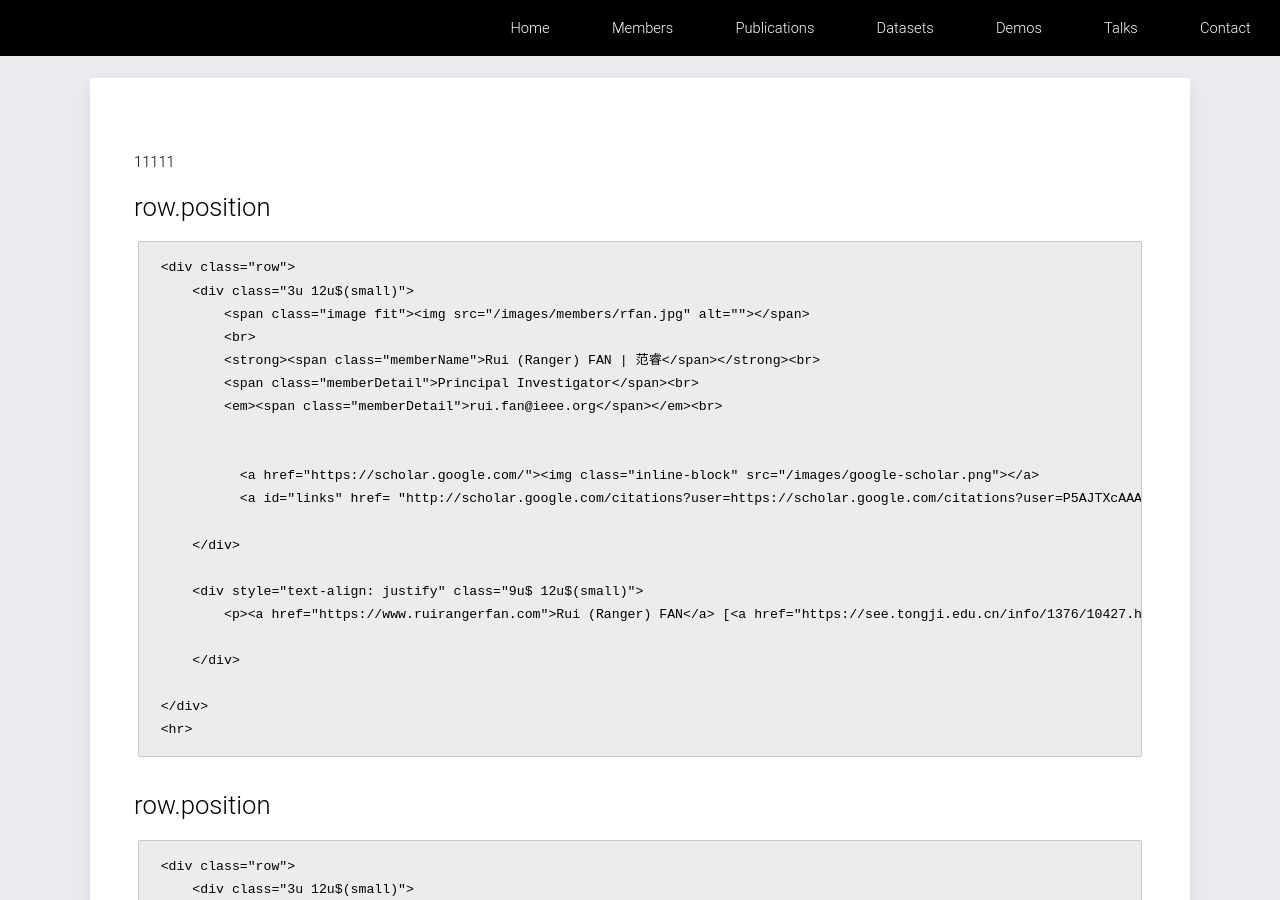
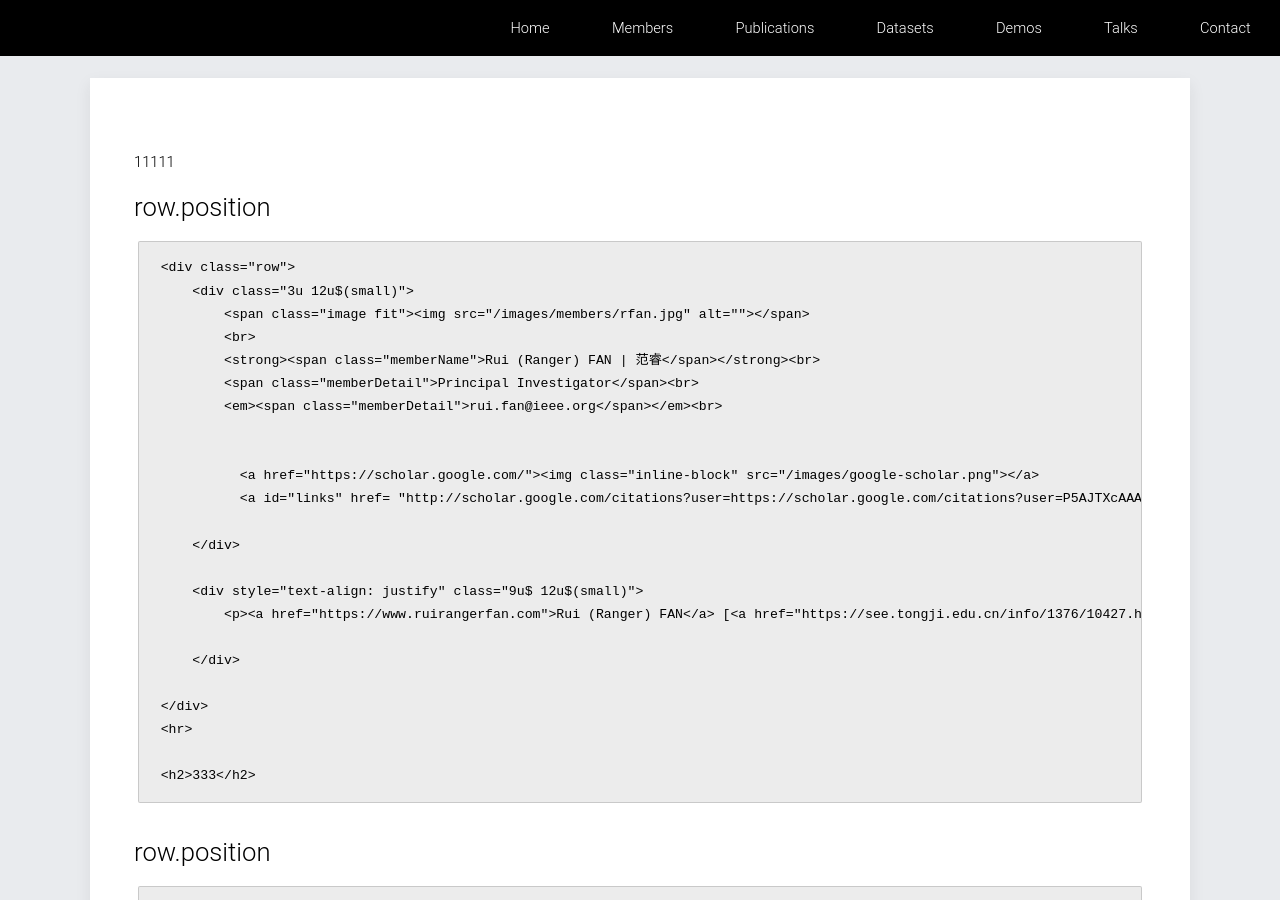
Before and after one commit to AlexHan5832/alexhan5832.github.io, a Jekyll site: the page built from members/index.html, in a window 1280 px wide and 900 px high, scrolled down 333 px. Built offline with Jekyll 4.4.1, drawn with Linux system fonts in a browser that asks for light colours.

Commit message:
Update index.html

```diff
--- a/members/index.html
+++ b/members/index.html
@@ -32,4 +32,5 @@ bgimage: https://ice.frostsky.com/2024/07/23/0e25a497d0176173d0b1d7c157ff731d.jp
     </div>
     <hr>
     {% endfor %}
+    <h2>333</h2>
 {% endfor %}
```
